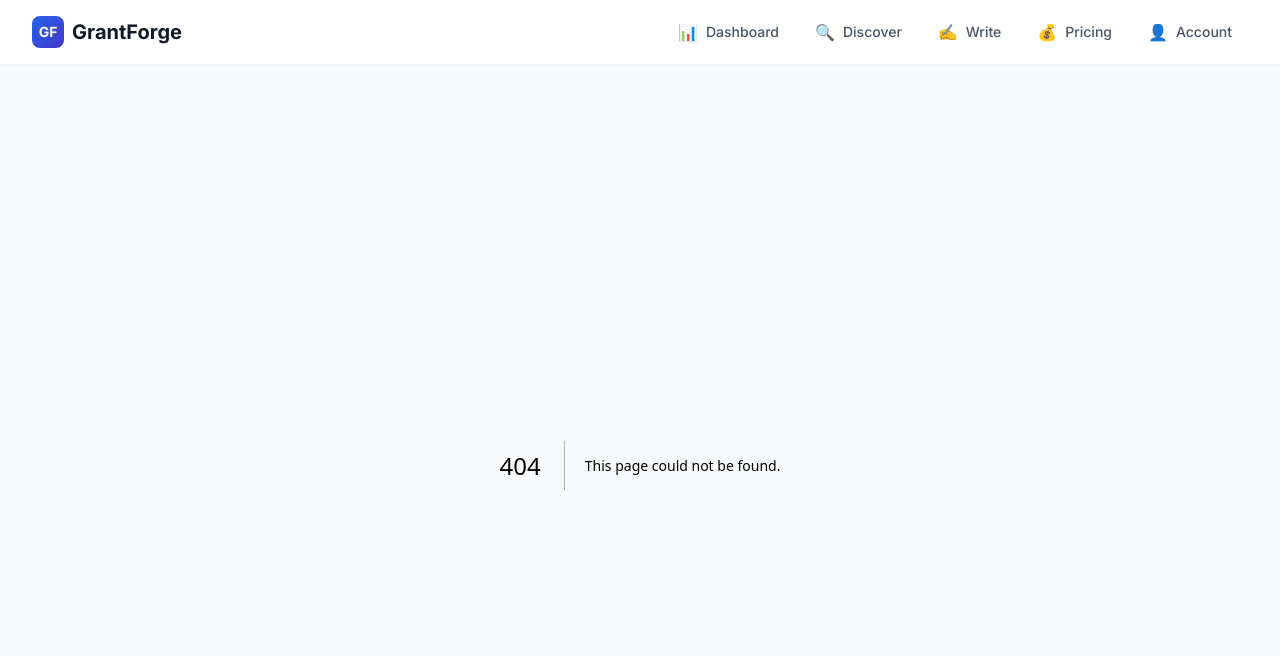
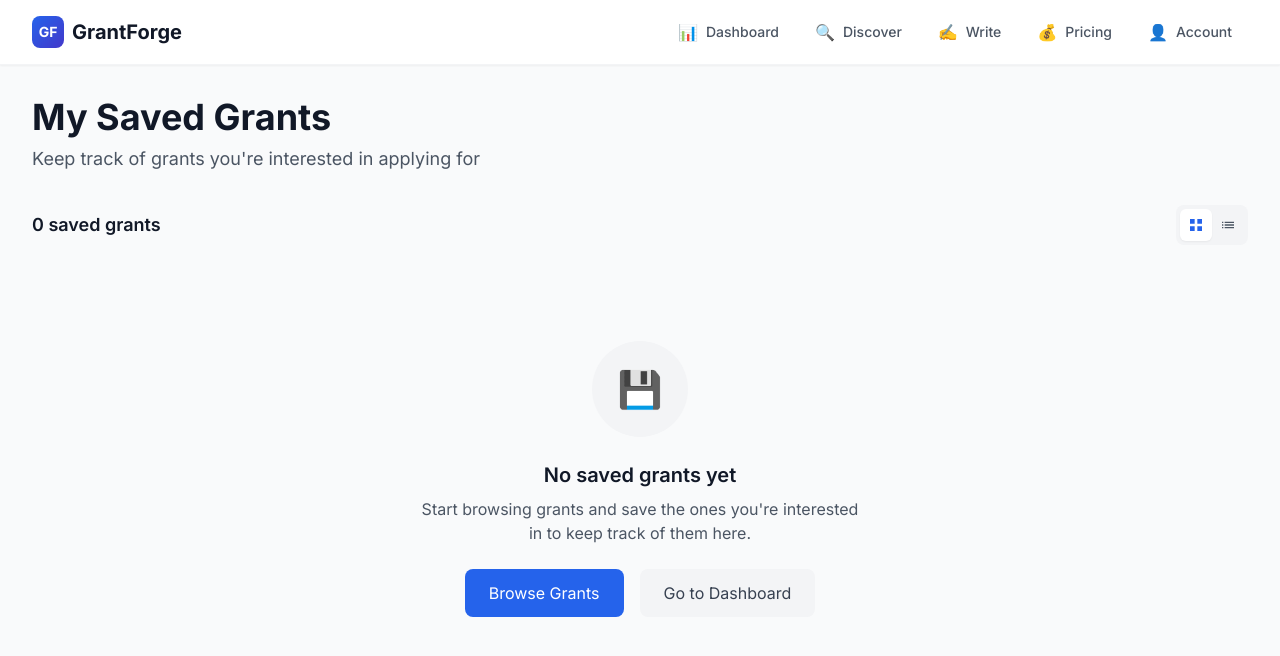
Before and after one commit to fullstackslife/grantforge.cloud, a Next.js app: page /saved in a window 1280 px wide. Before the commit this address had no page. Shown: the top 656 px of the page. Built offline with nearby package versions, Linux system fonts and the light colour scheme.

Commit message:
Create page.tsx

```diff
--- /dev/null
+++ b/app/saved/page.tsx
@@ -0,0 +1,174 @@
+'use client';
+
+import { useState, useEffect } from 'react';
+import Link from 'next/link';
+import { GrantCard } from '@/components/GrantCard';
+import { seedGrants } from '@/lib/seedGrants';
+import { userManager } from '@/lib/userManager';
+import { Grant } from '@/lib/types';
+
+export default function SavedGrantsPage() {
+  const [savedGrants, setSavedGrants] = useState<Grant[]>([]);
+  const [loading, setLoading] = useState(true);
+  const [viewMode, setViewMode] = useState<'grid' | 'list'>('grid');
+
+  useEffect(() => {
+    // Get current user's saved grants
+    const currentUser = userManager.getCurrentUser();
+    if (currentUser) {
+      const savedGrantIds = userManager.getUserSavedGrants(currentUser.id);
+      const grants = seedGrants.filter(grant =>
+        savedGrantIds.some(saved => saved.grantId === grant.id)
+      );
+      setSavedGrants(grants);
+    }
+    setLoading(false);
+  }, []);
+
+  const handleRemoveFromSaved = (grantId: string) => {
+    // Remove from saved grants
+    const currentUser = userManager.getCurrentUser();
+    if (currentUser) {
+      // For now, we'll just filter it out from the display
+      // In a real app, you'd want to actually remove it from storage
+      setSavedGrants(prev => prev.filter(grant => grant.id !== grantId));
+    }
+  };
+
+  if (loading) {
+    return (
+      <div className="min-h-screen bg-gray-50 py-12">
+        <div className="mx-auto max-w-7xl px-4 sm:px-6 lg:px-8">
+          <div className="flex justify-center items-center h-64">
+            <div className="animate-spin rounded-full h-12 w-12 border-b-2 border-blue-600"></div>
+          </div>
+        </div>
+      </div>
+    );
+  }
+
+  return (
+    <div className="min-h-screen bg-gray-50 py-8">
+      <div className="mx-auto max-w-7xl px-4 sm:px-6 lg:px-8">
+        {/* Header */}
+        <div className="mb-8">
+          <h1 className="text-4xl font-bold text-gray-900 mb-2">My Saved Grants</h1>
+          <p className="text-lg text-gray-600">
+            Keep track of grants you're interested in applying for
+          </p>
+        </div>
+
+        {/* Controls */}
+        <div className="flex flex-col sm:flex-row sm:items-center sm:justify-between mb-8">
+          <div className="mb-4 sm:mb-0">
+            <h2 className="text-lg font-semibold text-gray-900">
+              {savedGrants.length} saved grant{savedGrants.length !== 1 ? 's' : ''}
+            </h2>
+          </div>
+
+          {/* View Toggle */}
+          <div className="flex items-center space-x-4">
+            <div className="flex items-center bg-gray-100 rounded-lg p-1">
+              <button
+                onClick={() => setViewMode('grid')}
+                className={`p-2 rounded-md transition-colors ${
+                  viewMode === 'grid'
+                    ? 'bg-white text-blue-600 shadow-sm'
+                    : 'text-gray-600 hover:text-gray-900'
+                }`}
+              >
+                <svg className="w-4 h-4" fill="currentColor" viewBox="0 0 24 24">
+                  <path d="M3 3h7v7H3V3zm0 11h7v7H3v-7zm11-11h7v7h-7V3zm0 11h7v7h-7v-7z"/>
+                </svg>
+              </button>
+              <button
+                onClick={() => setViewMode('list')}
+                className={`p-2 rounded-md transition-colors ${
+                  viewMode === 'list'
+                    ? 'bg-white text-blue-600 shadow-sm'
+                    : 'text-gray-600 hover:text-gray-900'
+                }`}
+              >
+                <svg className="w-4 h-4" fill="currentColor" viewBox="0 0 24 24">
+                  <path d="M3 13h2v-2H3v2zm0 4h2v-2H3v2zm0-8h2V7H3v2zm4 4h14v-2H7v2zm0 4h14v-2H7v2zM7 7v2h14V7H7z"/>
+                </svg>
+              </button>
+            </div>
+          </div>
+        </div>
+
+        {/* Content */}
+        {savedGrants.length === 0 ? (
+          /* Empty State */
+          <div className="text-center py-16">
+            <div className="w-24 h-24 bg-gray-100 rounded-full flex items-center justify-center mx-auto mb-6">
+              <span className="text-4xl">💾</span>
+            </div>
+            <h3 className="text-xl font-semibold text-gray-900 mb-2">No saved grants yet</h3>
+            <p className="text-gray-600 mb-6 max-w-md mx-auto">
+              Start browsing grants and save the ones you're interested in to keep track of them here.
+            </p>
+            <div className="flex flex-col sm:flex-row gap-4 justify-center">
+              <Link
+                href="/grants"
+                className="px-6 py-3 bg-blue-600 text-white rounded-lg hover:bg-blue-700 transition-colors"
+              >
+                Browse Grants
+              </Link>
+              <Link
+                href="/dashboard"
+                className="px-6 py-3 bg-gray-100 text-gray-700 rounded-lg hover:bg-gray-200 transition-colors"
+              >
+                Go to Dashboard
+              </Link>
+            </div>
+          </div>
+        ) : (
+          /* Saved Grants Grid/List */
+          <div className={
+            viewMode === 'grid'
+              ? 'grid grid-cols-1 md:grid-cols-2 lg:grid-cols-3 gap-6'
+              : 'space-y-4'
+          }>
+            {savedGrants.map((grant: Grant) => (
+              <GrantCard key={grant.id} grant={grant} viewMode={viewMode} />
+            ))}
+          </div>
+        )}
+
+        {/* Quick Actions */}
+        {savedGrants.length > 0 && (
+          <div className="mt-12 bg-white rounded-2xl shadow-sm border border-gray-100 p-8">
+            <h3 className="text-xl font-semibold text-gray-900 mb-4">Quick Actions</h3>
+            <div className="grid grid-cols-1 md:grid-cols-3 gap-4">
+              <Link
+                href="/write"
+                className="p-4 bg-green-50 border border-green-200 rounded-lg hover:bg-green-100 transition-colors text-center"
+              >
+                <div className="text-2xl mb-2">✍️</div>
+                <div className="font-medium text-green-800">Write Proposal</div>
+                <div className="text-sm text-green-600">Generate a proposal for one of your saved grants</div>
+              </Link>
+              <Link
+                href="/grants"
+                className="p-4 bg-blue-50 border border-blue-200 rounded-lg hover:bg-blue-100 transition-colors text-center"
+              >
+                <div className="text-2xl mb-2">🔍</div>
+                <div className="font-medium text-blue-800">Find More Grants</div>
+                <div className="text-sm text-blue-600">Discover additional grant opportunities</div>
+              </Link>
+              <Link
+                href="/dashboard"
+                className="p-4 bg-purple-50 border border-purple-200 rounded-lg hover:bg-purple-100 transition-colors text-center"
+              >
+                <div className="text-2xl mb-2">📊</div>
+                <div className="font-medium text-purple-800">View Dashboard</div>
+                <div className="text-sm text-purple-600">See your overall grant activity</div>
+              </Link>
+            </div>
+          </div>
+        )}
+      </div>
+    </div>
+  );
+}
```
